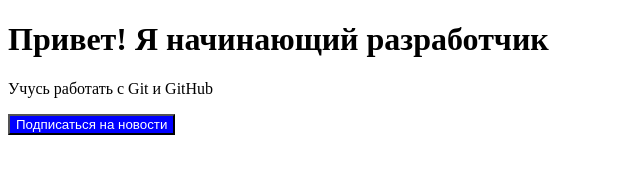
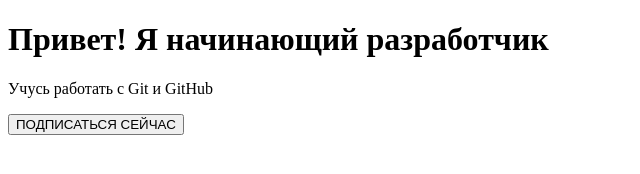
Before and after one commit to Rullo228/my-profile, a plain HTML site: page index.html in a window 1280 px wide. Shown: the whole page, without its empty margins (0-640 px from the left). Drawn offline with Linux system fonts and the light colour scheme.

Commit message:
Текст: крупными буквами

```diff
--- a/index.html
+++ b/index.html
@@ -6,6 +6,6 @@
 <body>
     <h1>Привет! Я начинающий разработчик</h1>
     <p>Учусь работать с Git и GitHub</p>
-    <button style="background-color: blue; color: white;">Подписаться на новости</button>
+    <button>ПОДПИСАТЬСЯ СЕЙЧАС</button>
 </body>
 </html>
```
